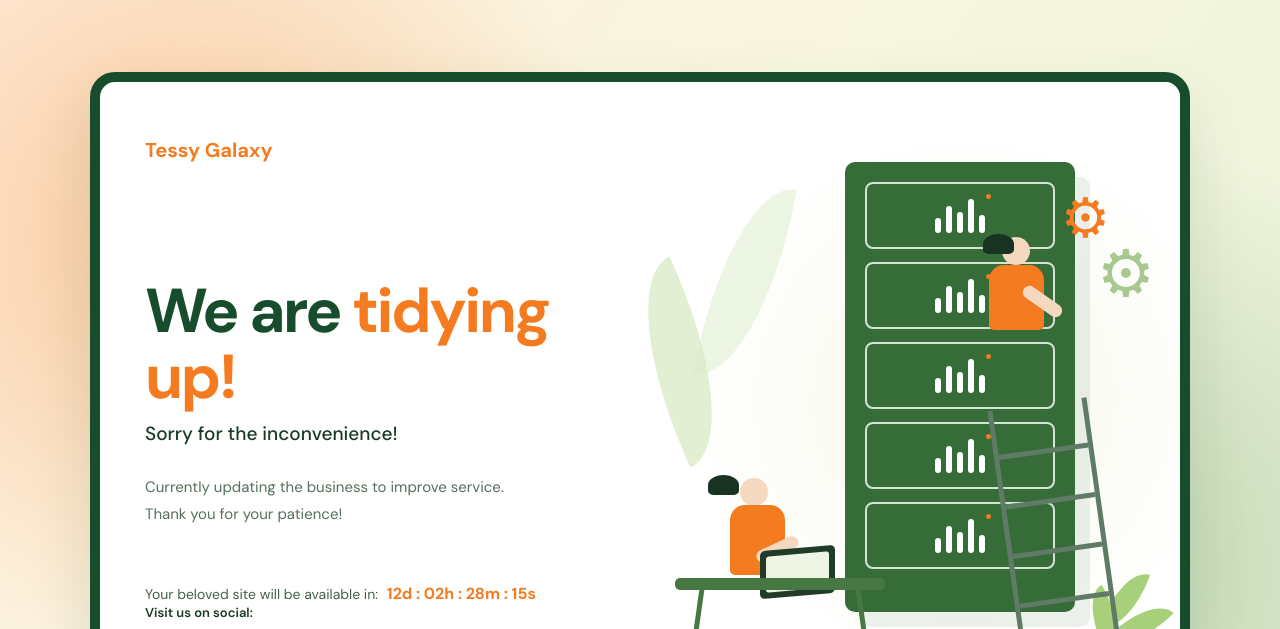
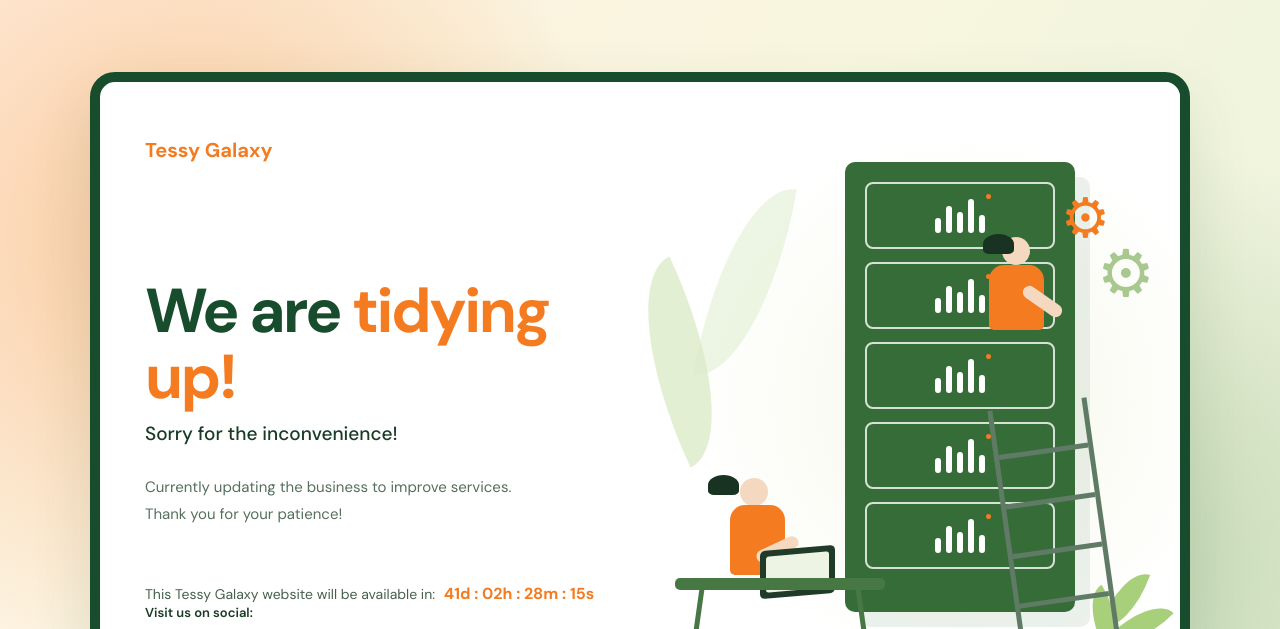
Before and after one commit to Butter77fly/Maintenance-site, a plain HTML site: page index.html in a window 1280 px wide. Shown: the top 629 px of the page. Drawn offline with Linux system fonts and the light colour scheme.

Commit message:
Updated reopening time

```diff
--- a/index.html
+++ b/index.html
@@ -39,12 +39,12 @@
                     </p>
 
                     <p class="description">
-                        Currently updating the business to improve service.<br>
+                        Currently updating the business to improve services.<br>
                         Thank you for your patience!
                     </p>
 
                     <p class="countdown">
-                        Your beloved site will be available in:
+                        This Tessy Galaxy website will be available in:
                         <strong id="countdown">Loading...</strong>
                     </p>
 
--- a/script.js
+++ b/script.js
@@ -1,7 +1,7 @@
 const countdown = document.getElementById("countdown");
 
 // September 1st, 2026 at 12:00 AM
-const launchDate = new Date("September 1, 2026 00:00:00").getTime();
+const launchDate = new Date("September 30, 2026 00:00:00").getTime();
 
 
 function updateCountdown() {
```
